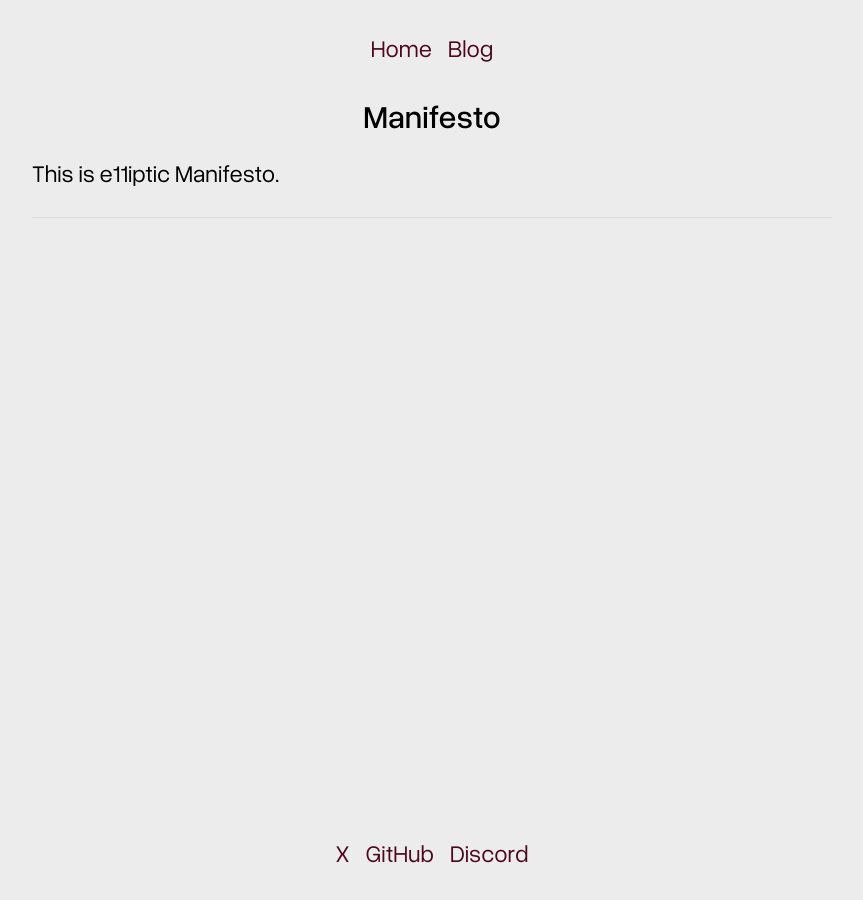
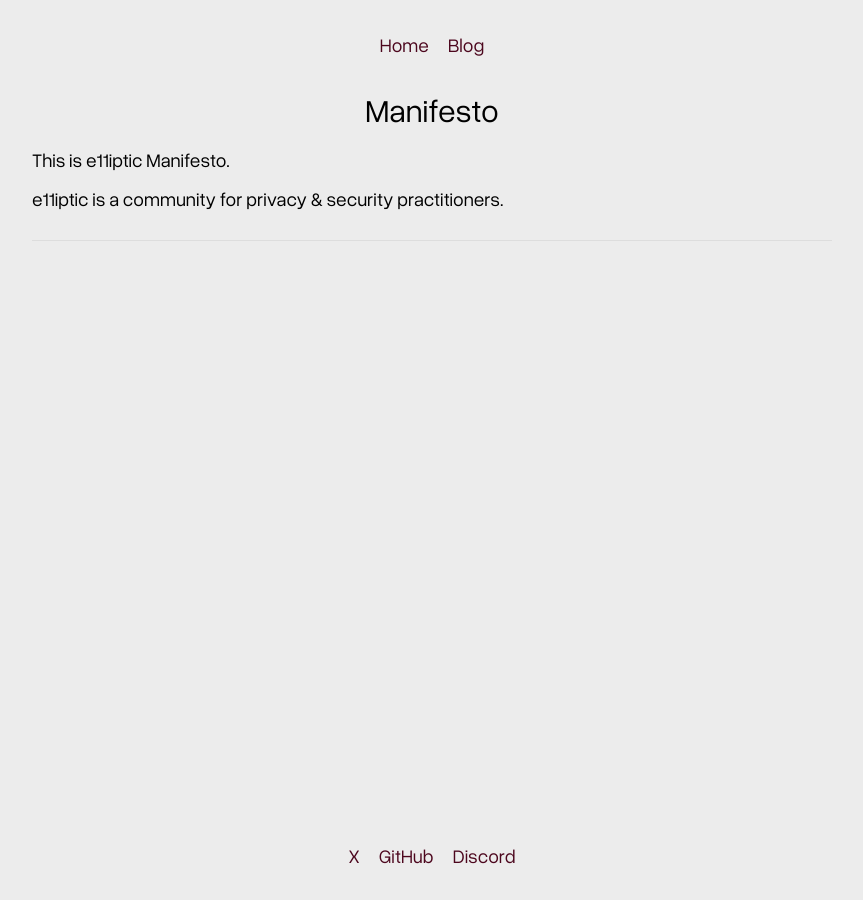
Before and after one commit to e11iptic/e11iptic.github.io, a Jekyll site: the page built from _posts/2025-10-13-Manifesto.md, in a window 1280 px wide. Shown: the whole page, without its empty margins (208-1071 px from the left). Built offline with Jekyll 4.4.1, drawn with Linux system fonts in a browser that asks for light colours.

Commit message:
Add date to blog post

```diff
--- a/_config.yml
+++ b/_config.yml
@@ -4,4 +4,4 @@
 url: "https://e11iptic.github.io"
 theme: minima
 plugins:
-  - jekyll-feed # Probably not needed.
+  - jekyll-feed
--- a/_posts/2025-10-13-Manifesto.md
+++ b/_posts/2025-10-13-Manifesto.md
@@ -7,3 +7,5 @@
 ---
 
 This is e11iptic Manifesto.
+
+e11iptic is a community for privacy & security practitioners.
--- a/_sass/blog.scss
+++ b/_sass/blog.scss
@@ -11,10 +11,20 @@
     width: var(--content-width);
     text-align: left;
 
+    h1 {
+        padding: 0;
+        margin: 0;
+    }
+
     a {
         color: black;
         text-decoration: none;
-        font-weight: 500;
+        font-weight: 400;
         font-size: 2rem;
     }
+
+    .date {
+        padding: 0;
+        margin: 0;
+    }
 }
--- a/_sass/main.scss
+++ b/_sass/main.scss
@@ -29,10 +29,10 @@
     justify-content: center;
 
     nav {
-        font-size: 1.5rem;
+        font-size: 1.2rem;
         text-decoration: none;
         display: flex;
-        gap: 1rem;
+        gap: 1.2rem;
         a {
             color: #4c061d;
             text-decoration: none;
@@ -48,7 +48,7 @@
     Main.
 */
 main {
-    font-size: 1.5rem;
+    font-size: 1.2rem;
     flex: 1; // make `Main` grow to take space that is not taken by neither `Header` nor `Footer`.
     gap: 1rem;
     display: flex;
@@ -81,12 +81,12 @@
 .social-links {
     display: flex;
     justify-content: center;
-    gap: 1rem;
+    gap: 1.2rem;
 }
 
 .social-icon {
     color: #4c061d;
-    font-size: 1.5rem;
+    font-size: 1.2rem;
     text-decoration: none;
 }
 
@@ -107,9 +107,11 @@
         margin: 0;
         padding: 0;
         .post-title {
+            padding: 0;
+            margin: 0;
             color: black;
             text-decoration: none;
-            font-weight: 500;
+            font-weight: 400;
             font-size: 2rem;
             margin: 0;
         }
--- a/blog.html
+++ b/blog.html
@@ -6,7 +6,8 @@
 <ul class="blog">
   {% for post in site.posts %}
     <li>
-      <a href="{{ post.url }}">{{ post.title }}</a>
+      <p class="date"><small>{{ post.date | date: "%B %d, %Y" }}</small></p>
+      <h1><a href="{{ post.url }}">{{ post.title }}</a></h1>
       {{ post.excerpt }}
     </li>
   {% endfor %}
```
